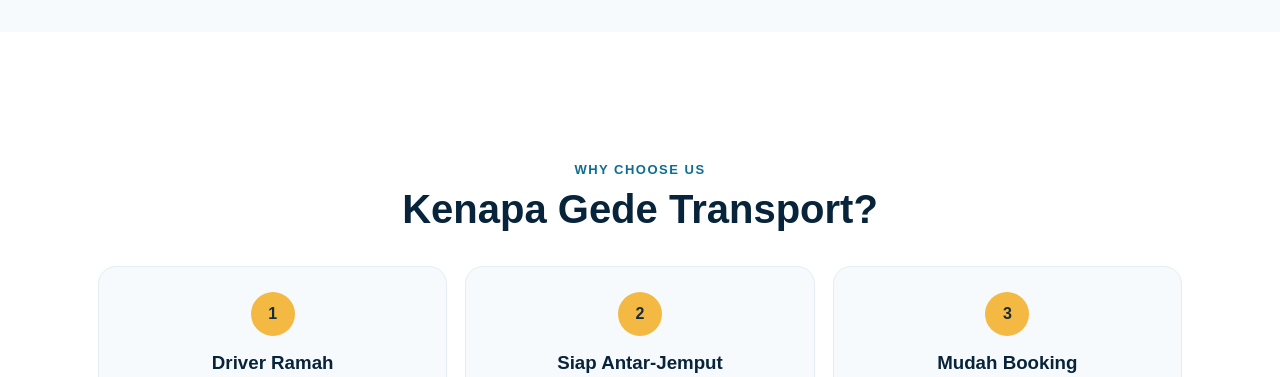
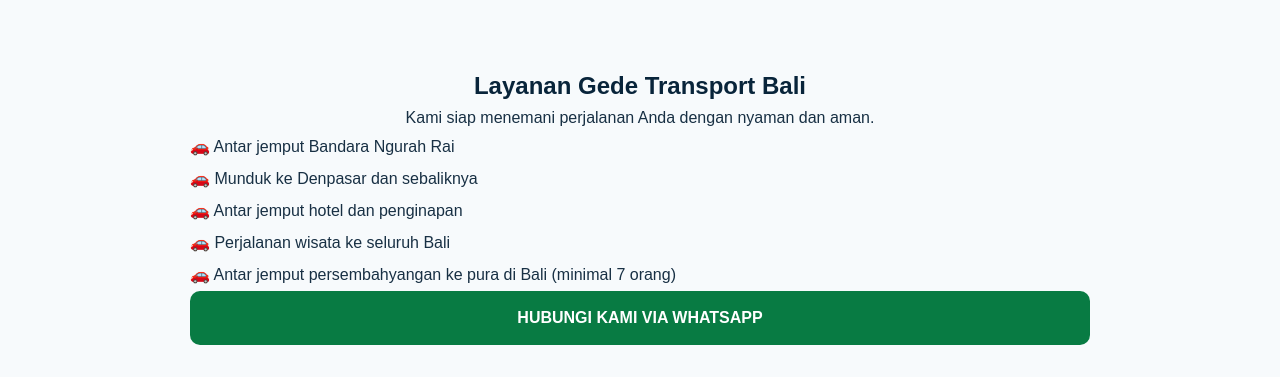
Before and after one commit to gede-transport/Gede-transport, a plain HTML site: page index.html in a window 1280 px wide. Shown: the part 2668-3045 px from the top of the page. Drawn offline with Linux system fonts and the light colour scheme.

Commit message:
Update index.html

```diff
--- a/index.html
+++ b/index.html
@@ -182,7 +182,20 @@ h1{font-size:43px}
     </div>
   </div>
 </section>
-<section class="about">
+ <section id="layanan" style="padding:35px 18px;background:#f7fafc">
+<div style="max-width:900px;margin:auto;text-align:center">
+<h2 style="color:#08243a">Layanan Gede Transport Bali</h2>
+<p>Kami siap menemani perjalanan Anda dengan nyaman dan aman.</p>
+<div style="text-align:left;line-height:2">
+<p>🚗 Antar jemput Bandara Ngurah Rai</p>
+<p>🚗 Munduk ke Denpasar dan sebaliknya</p>
+<p>🚗 Antar jemput hotel dan penginapan</p>
+<p>🚗 Perjalanan wisata ke seluruh Bali</p>
+<p>🚗 Antar jemput persembahyangan ke pura di Bali (minimal 7 orang)</p>
+</div>
+<a href="https://wa.me/62881037417775" style="display:block;background:#087b43;color:white;padding:14px;border-radius:10px;text-align:center;font-weight:bold">HUBUNGI KAMI VIA WHATSAPP</a>
+</a></div>
+ </section><section class="about">
 <div class="about-box">
 <div class="title">
   <div class="kicker">Why choose us</div>
```
